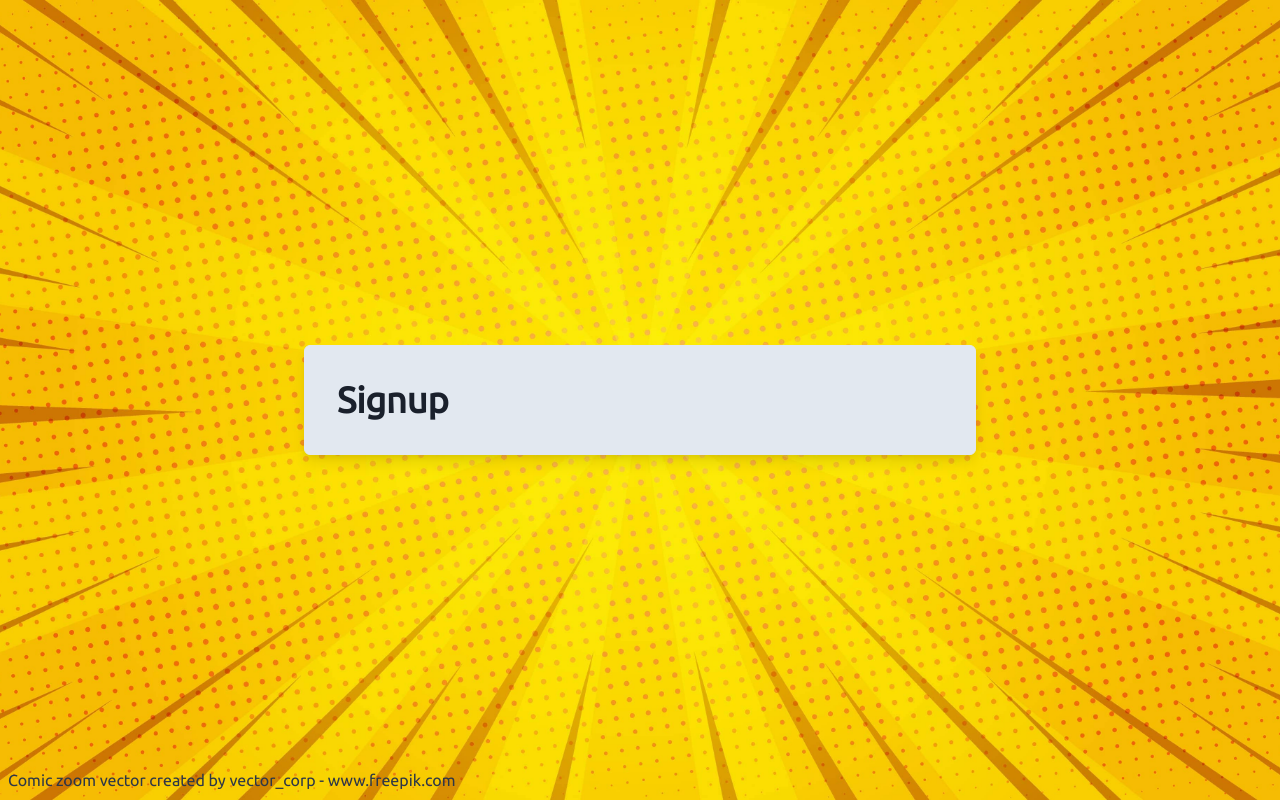
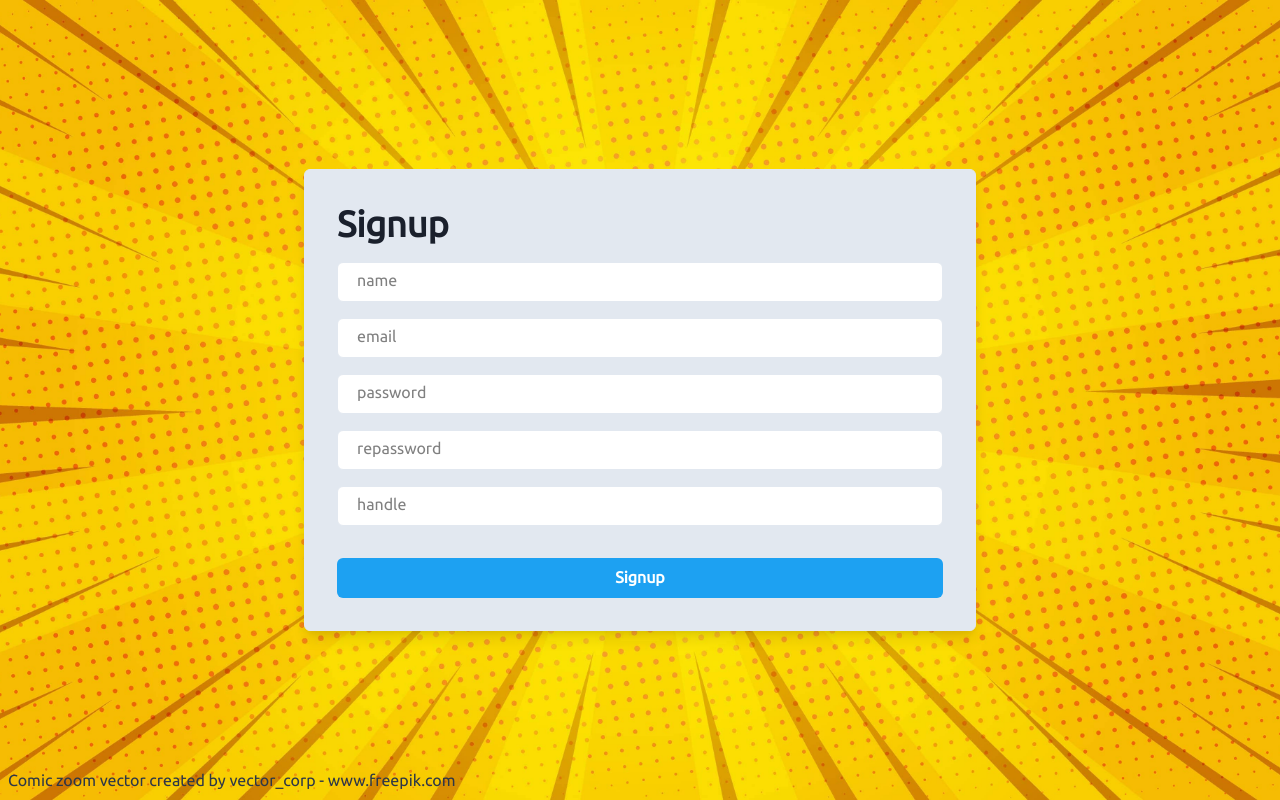
Before and after one commit to pSnehanshu/project-gogona, a React (Create React App) app in the folder frontend/: page /auth/signup in a window 1280 px wide. Built offline with nearby package versions, Linux system fonts and the light colour scheme; no server answers.

Commit message:
#WIP signup page

```diff
--- a/frontend/src/pages/auth/Signup.tsx
+++ b/frontend/src/pages/auth/Signup.tsx
@@ -1,9 +1,84 @@
 import { Box, Heading } from '@chakra-ui/react';
+import { Form, Formik } from 'formik';
+import { useAtom } from 'jotai';
+import { useNavigate } from 'react-router-dom';
+import { SuccessResponse } from '../../../../shared/responses.type';
+import Input from '../../components/form/Input';
+import SubmitBtn from '../../components/form/SubmitBtn';
+import { userAtom } from '../../store/auth';
+import { User } from '../../types';
+import axios from '../../utils/axios';
+import * as yup from 'yup';
+
+type SignupResponseData = SuccessResponse<User>;
+
+const schema = yup.object().shape({
+  email: yup.string().email().required(),
+  password: yup.string().min(4).required(),
+  repassword: yup
+    .string()
+    .oneOf([yup.ref('password'), null], 'Passwords must match'),
+  name: yup.string().required(),
+  handle: yup
+    .string()
+    .min(3)
+    .max(15)
+    .matches(
+      /^@?(\w)+$/,
+      'Handle can contain only letters, numbers, and underscore',
+    )
+    .required(),
+});
 
 export default function Signup() {
+  const [, setUser] = useAtom(userAtom);
+  const navigate = useNavigate();
+
   return (
     <Box>
       <Heading>Signup</Heading>
+
+      <Formik
+        initialValues={{
+          email: '',
+          password: '',
+          repassword: '',
+          name: '',
+          handle: '',
+        }}
+        onSubmit={async ({ email, password }, { setSubmitting }) => {
+          try {
+            // Try login
+            const {
+              data: { data: user },
+            } = await axios.post<SignupResponseData>('auth/login', {
+              email,
+              password,
+            });
+
+            // Set user to state
+            setUser(user);
+
+            // Go to main page
+            navigate('/');
+          } catch (error) {
+            console.error(error);
+          }
+          setSubmitting(false);
+        }}
+        validationSchema={schema}
+      >
+        <Form>
+          <Input type="text" name="name" />
+          <Input type="email" name="email" />
+          <Input type="password" name="password" />
+          <Input type="password" name="repassword" />
+          <Input type="text" name="handle" />
+          <SubmitBtn w="full" mt="4" colorScheme="twitter">
+            Signup
+          </SubmitBtn>
+        </Form>
+      </Formik>
     </Box>
   );
 }
```
